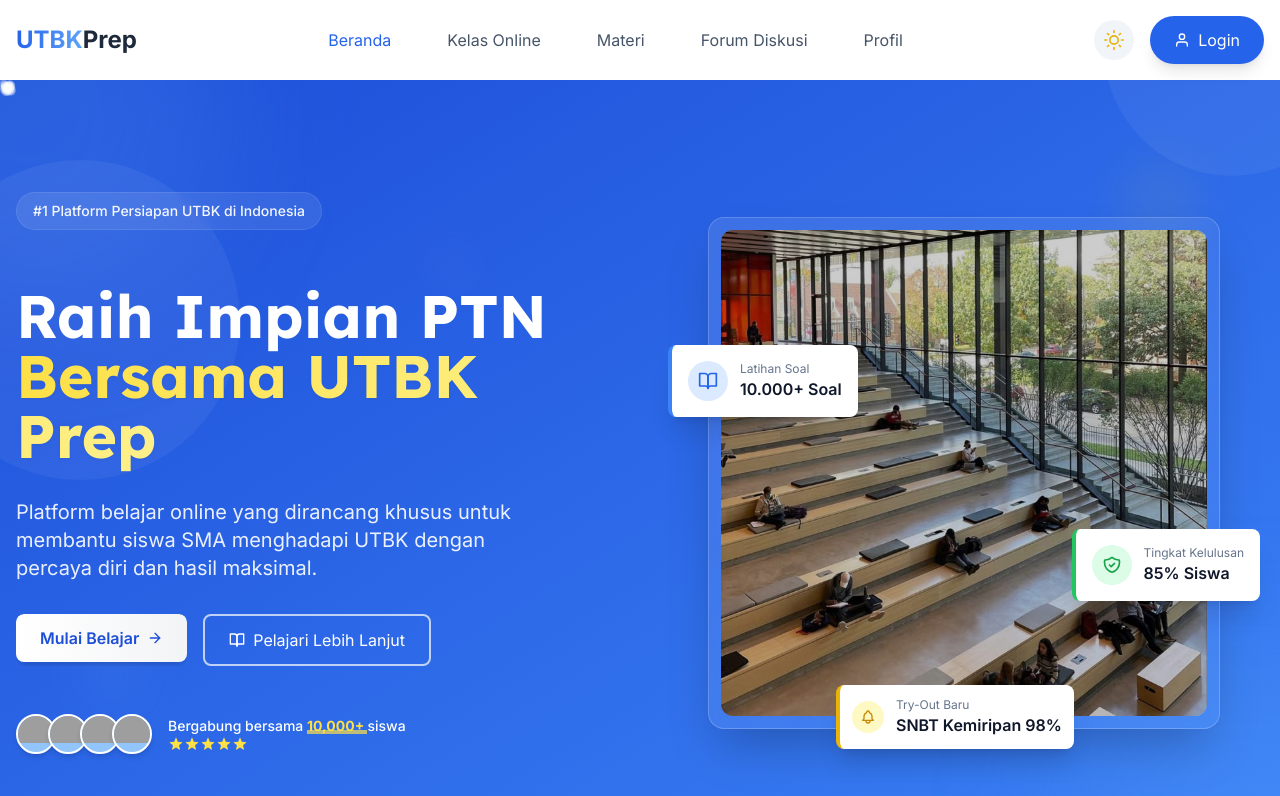
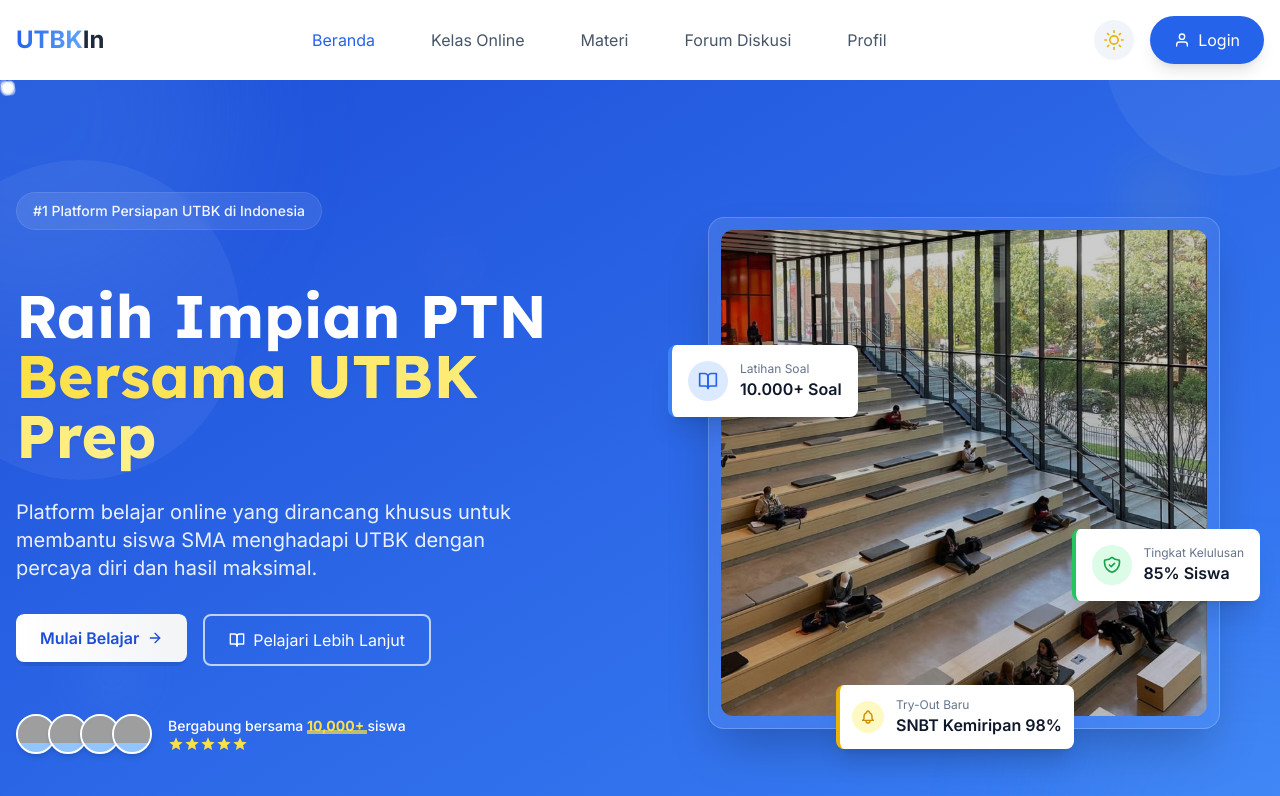
Before and after one commit to Arfazrll/SNBTIn, a Next.js app: page / in a window 1280 px wide. Shown: the top 796 px of the page. Built offline with nearby package versions, Linux system fonts and the light colour scheme; grey boxes are pictures that could not be loaded.

Commit message:
Test Utbk

```diff
--- a/package.json
+++ b/package.json
@@ -10,7 +10,7 @@
   },
   "dependencies": {
     "framer-motion": "^12.4.10",
-    "next": "15.2.1",
+    "next": "^15.2.1",
     "next-themes": "^0.4.4",
     "react": "^19.0.0",
     "react-dom": "^19.0.0",
--- a/src/components/home/HeroSection.tsx
+++ b/src/components/home/HeroSection.tsx
@@ -169,7 +169,7 @@
 
               <h1 className="text-4xl md:text-5xl lg:text-6xl font-bold leading-tight">
                 Raih Impian PTN <br />
-                <span className="text-transparent bg-clip-text bg-gradient-to-r from-yellow-300 to-yellow-200 filter drop-shadow-sm">Bersama UTBK Prep</span>
+                <span className="text-transparent bg-clip-text bg-gradient-to-r from-yellow-300 to-yellow-200 filter drop-shadow-sm">Bersama UTBKIn</span>
               </h1>
 
               <p className="text-lg md:text-xl text-white/90 max-w-lg">
--- a/src/components/layout/Navbar.tsx
+++ b/src/components/layout/Navbar.tsx
@@ -69,7 +69,7 @@
                   UTBK
                 </span>
                 <span className="text-2xl font-bold text-secondary-800 dark:text-white">
-                  Prep
+                  In
                 </span>
               </motion.div>
             </a>
```
Also changed, not shown: 1 other file (tests, documents, lock files or other folders).
